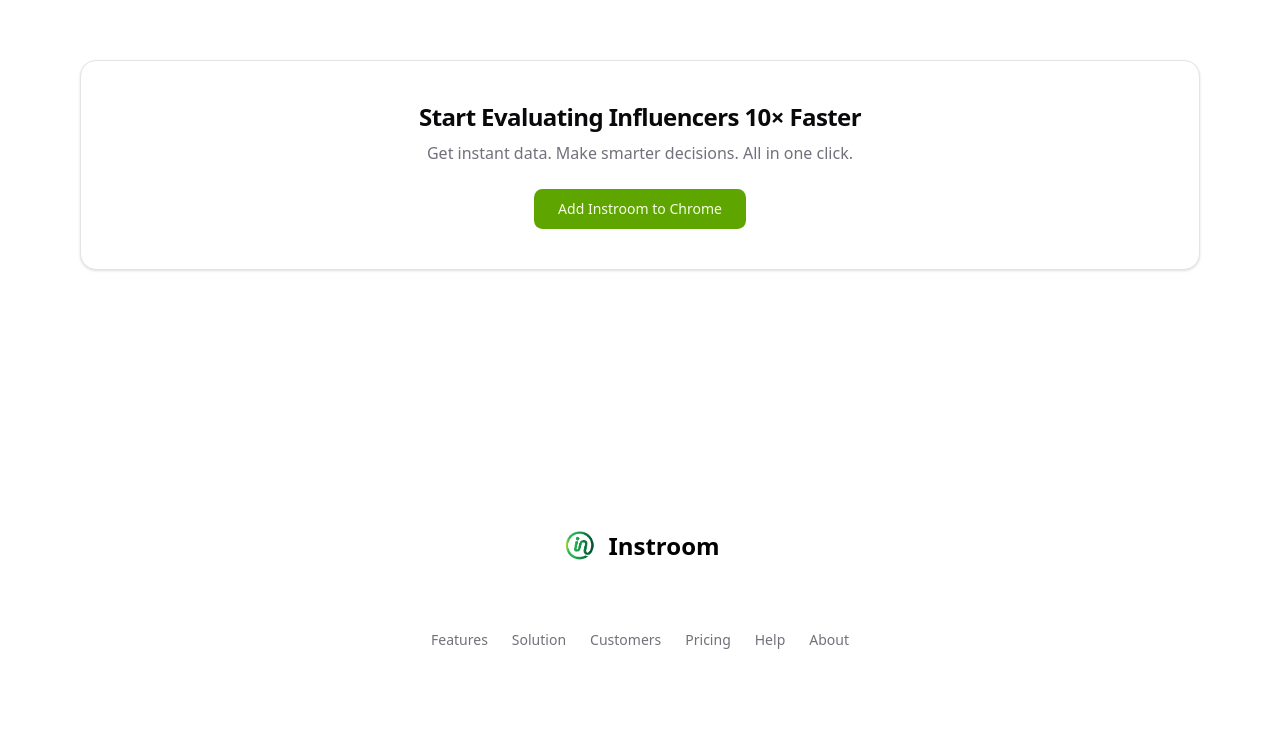
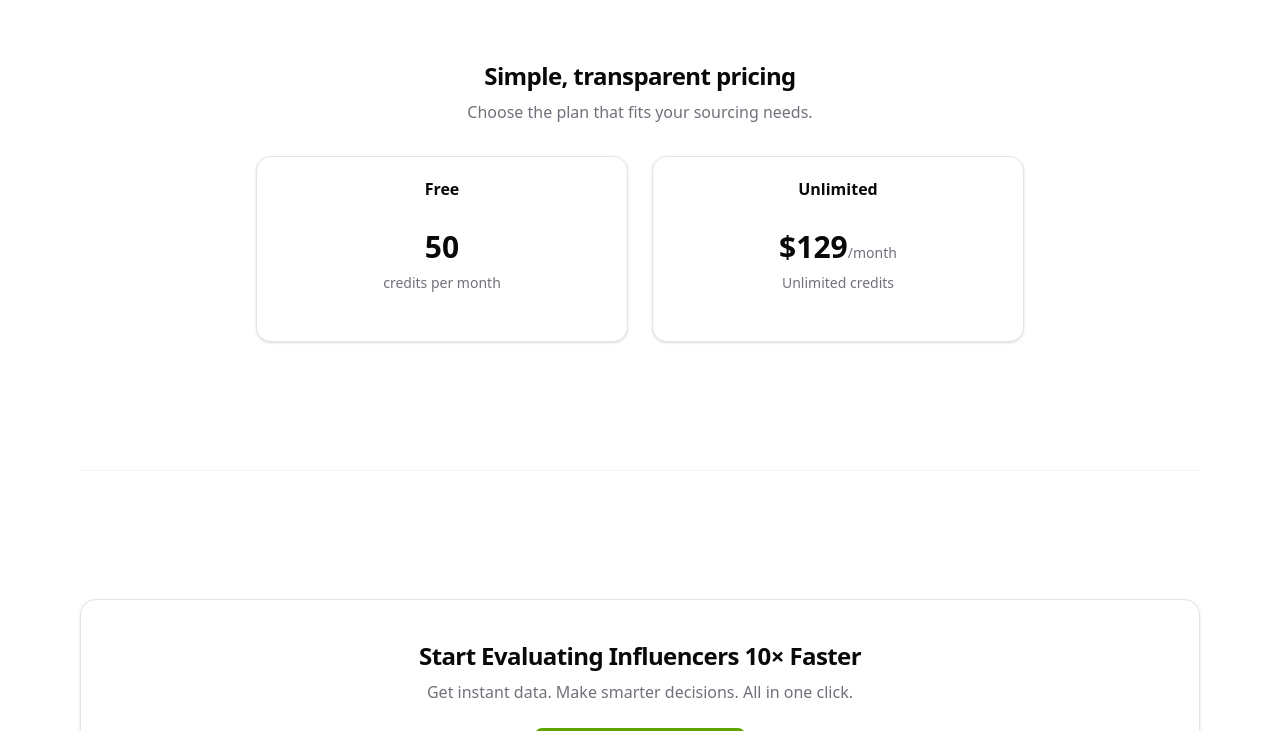
Before and after one commit to theharoldroyce/instroom_landing_page, a Next.js app: page /tools/chrome-extension in a window 1280 px wide. Shown: the part 4001-4732 px from the top of the page. Built offline with nearby package versions, Linux system fonts and the light colour scheme.

Commit message:
11212025 adding a pricing page on chrome extension

```diff
--- a/app/tools/chrome-extension/page.jsx
+++ b/app/tools/chrome-extension/page.jsx
@@ -369,6 +369,41 @@
           </div>
         </section>
 
+        {/* PRICING */}
+        <section
+          id="pricing"
+          className="space-y-8 border-t border-border/40 py-24 lg:py-32"
+        >
+          <div className="space-y-2 text-center">
+            <h2 className="text-2xl font-semibold tracking-tight">
+              Simple, transparent pricing
+            </h2>
+            <p className="text-sm text-muted-foreground md:text-base">
+              Choose the plan that fits your sourcing needs.
+            </p>
+          </div>
+          <div className="mx-auto grid max-w-3xl gap-6 md:grid-cols-2">
+            <Card>
+              <CardHeader className="text-center">
+                <CardTitle>Free</CardTitle>
+              </CardHeader>
+              <div className="p-6 pt-0 text-center space-y-2">
+                <p className="text-3xl font-bold">50</p>
+                <p className="text-sm text-muted-foreground">credits per month</p>
+              </div>
+            </Card>
+            <Card>
+              <CardHeader className="text-center">
+                <CardTitle>Unlimited</CardTitle>
+              </CardHeader>
+              <div className="p-6 pt-0 text-center space-y-2">
+                <p className="text-3xl font-bold">$129<span className="text-sm font-normal text-muted-foreground">/month</span></p>
+                <p className="text-sm text-muted-foreground">Unlimited credits</p>
+              </div>
+            </Card>
+          </div>
+        </section>
+
         {/* FINAL CTA */}
         <section className="border-t border-border/40 py-24 lg:py-32">
           <div className="w-full rounded-2xl border bg-card px-6 py-10 text-center shadow-sm">
```
